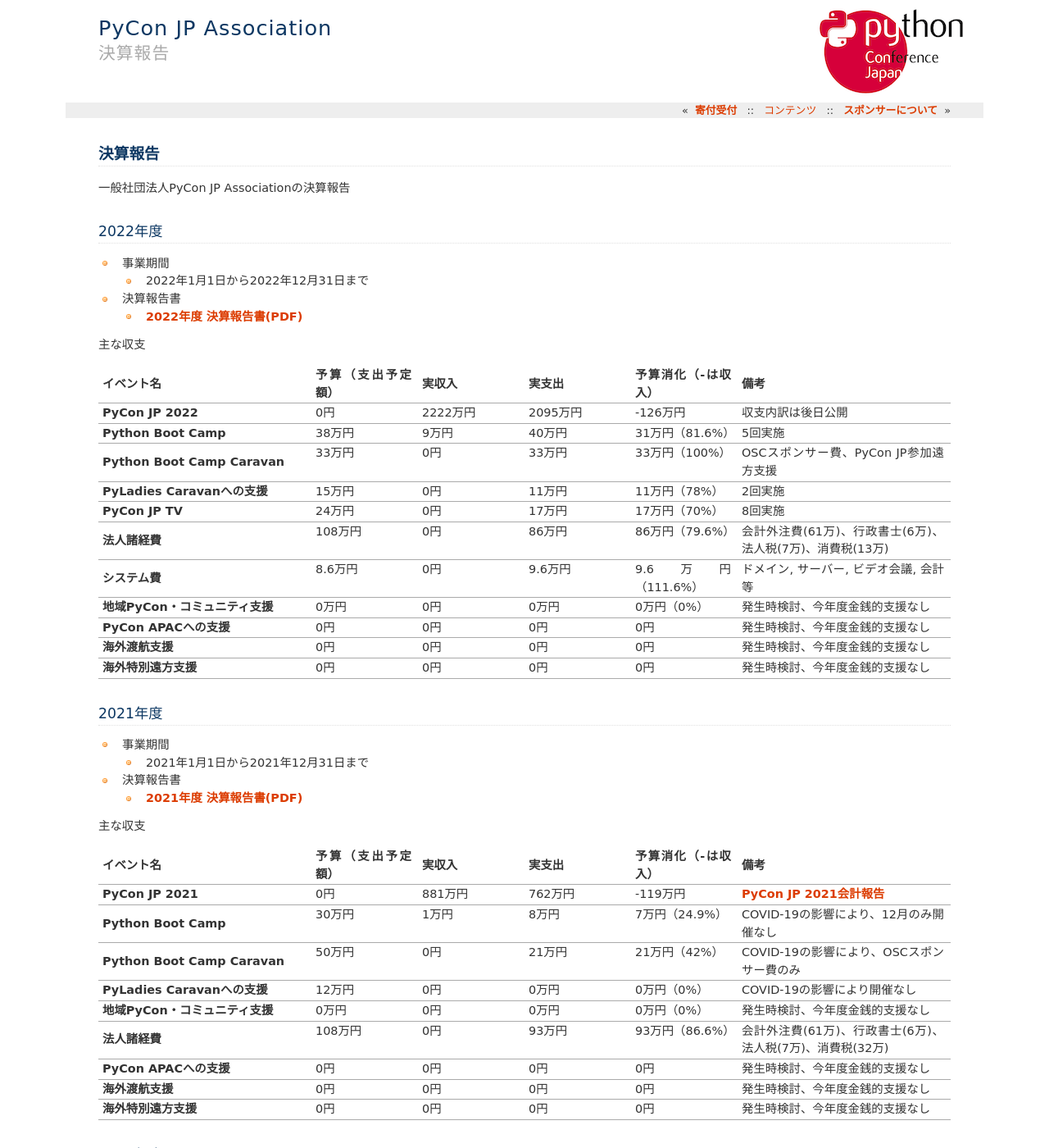
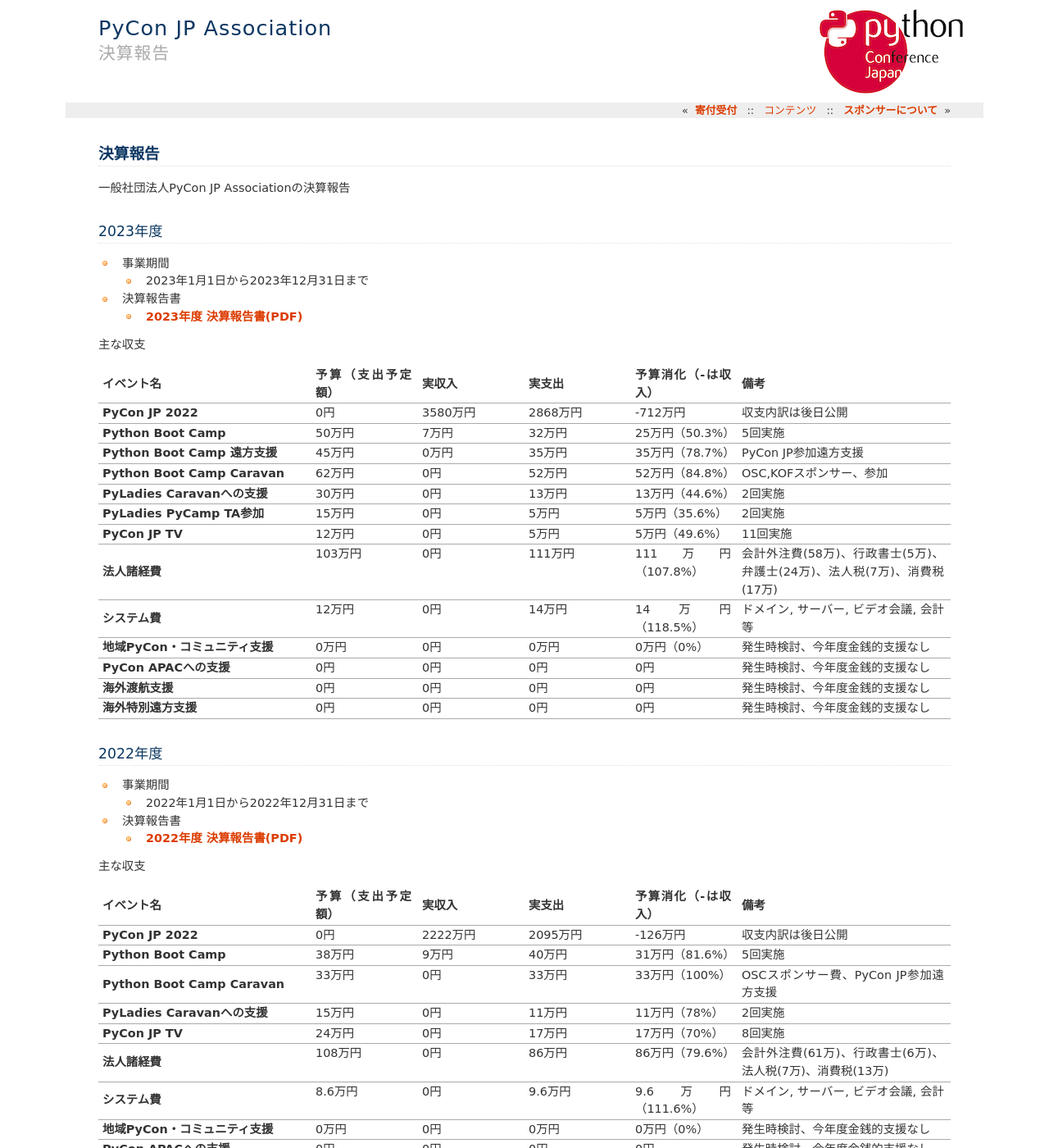
Before and after one commit to pyconjp/www.pycon.jp, a Sphinx documentation site: the page built from source/annualreport/index.rst, in a window 1280 px wide and 1400 px high. Shown: the whole window at 82% size. Built offline with Sphinx 7.4.7, drawn with Linux system fonts in a browser that asks for light colours.

Commit message:
add annual report 2023

```diff
--- a/source/annualreport/index.rst
+++ b/source/annualreport/index.rst
@@ -3,6 +3,124 @@
 ==========
 
 一般社団法人PyCon JP Associationの決算報告
+
+2023年度
+================
+
+- 事業期間
+
+  - 2023年1月1日から2023年12月31日まで
+
+- 決算報告書
+
+  - `2023年度 決算報告書(PDF)`__
+
+.. __: https://drive.google.com/file/d/1QJgFObOfuQaLa_ZHTfTz2tWnbEFEhWbs/view
+
+主な収支
+
+.. list-table::
+   :header-rows: 1
+   :stub-columns: 1
+   :widths: 2,1,1,1,1,2
+
+   - - イベント名
+     - 予算（支出予定額）
+     - 実収入
+     - 実支出
+     - 予算消化（-は収入）
+     - 備考
+
+   - - PyCon JP 2022
+     - 0円
+     - 3580万円
+     - 2868万円
+     - -712万円
+     - 収支内訳は後日公開
+
+   - - Python Boot Camp
+     - 50万円
+     - 7万円
+     - 32万円
+     - 25万円（50.3%）
+     - 5回実施
+
+   - - Python Boot Camp 遠方支援
+     - 45万円
+     - 0万円
+     - 35万円
+     - 35万円（78.7%）
+     - PyCon JP参加遠方支援
+
+   - - Python Boot Camp Caravan
+     - 62万円
+     - 0円
+     - 52万円
+     - 52万円（84.8%）
+     - OSC,KOFスポンサー、参加
+
+   - - PyLadies Caravanへの支援
+     - 30万円
+     - 0円
+     - 13万円
+     - 13万円（44.6%）
+     - 2回実施
+
+   - - PyLadies PyCamp TA参加
+     - 15万円
+     - 0円
+     - 5万円
+     - 5万円（35.6%）
+     - 2回実施
+
+   - - PyCon JP TV
+     - 12万円
+     - 0円
+     - 5万円
+     - 5万円（49.6%）
+     - 11回実施
+
+   - - 法人諸経費
+     - 103万円
+     - 0円
+     - 111万円
+     - 111万円（107.8%）
+     - 会計外注費(58万)、行政書士(5万)、弁護士(24万)、法人税(7万)、消費税(17万)
+
+   - - システム費
+     - 12万円
+     - 0円
+     - 14万円
+     - 14万円（118.5%）
+     - ドメイン, サーバー, ビデオ会議, 会計等
+
+   - - 地域PyCon・コミュニティ支援
+     - 0万円
+     - 0円
+     - 0万円
+     - 0万円（0%）
+     - 発生時検討、今年度金銭的支援なし
+
+   - - PyCon APACへの支援
+     - 0円
+     - 0円
+     - 0円
+     - 0円
+     - 発生時検討、今年度金銭的支援なし
+
+   - - 海外渡航支援
+     - 0円
+     - 0円
+     - 0円
+     - 0円
+     - 発生時検討、今年度金銭的支援なし
+
+   - - 海外特別遠方支援
+     - 0円
+     - 0円
+     - 0円
+     - 0円
+     - 発生時検討、今年度金銭的支援なし
 
 2022年度
 ================
```
